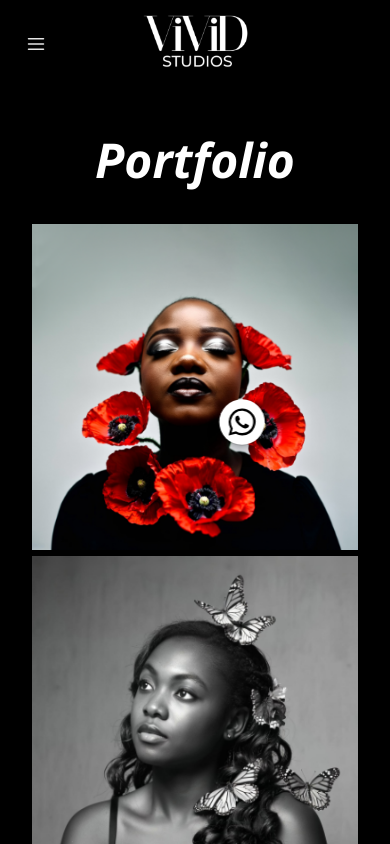
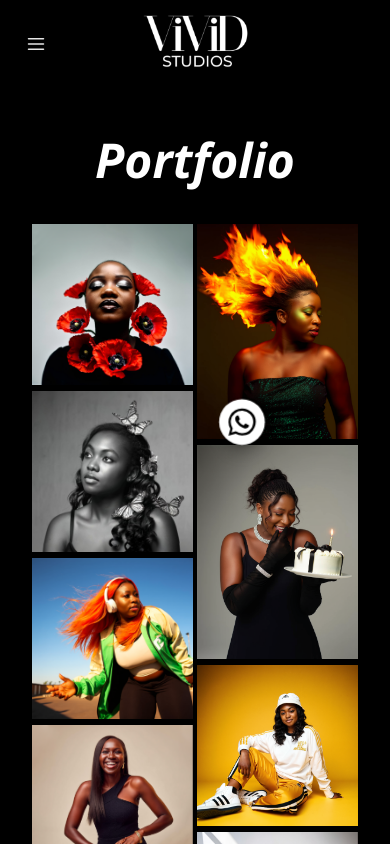
Before and after one commit to elijaharhinful/vivid-studios, a React (Vite) app: page /portfolio in a window 390 px wide. Shown: the top 844 px of the page. Built offline with nearby package versions, Linux system fonts and the light colour scheme.

Commit message:
chore: changed mobile view column from 1 to 2

```diff
--- a/src/components/PortfolioGrid.tsx
+++ b/src/components/PortfolioGrid.tsx
@@ -3,8 +3,10 @@ import Lightbox from "yet-another-react-lightbox";
 import Thumbnails from "yet-another-react-lightbox/plugins/thumbnails";
 import Zoom from "yet-another-react-lightbox/plugins/zoom";
 import Fullscreen from "yet-another-react-lightbox/plugins/fullscreen";
+import Captions from "yet-another-react-lightbox/plugins/captions";
 import "yet-another-react-lightbox/styles.css";
 import "yet-another-react-lightbox/plugins/thumbnails.css";
+import "yet-another-react-lightbox/plugins/captions.css"
 
 type Img = { src: string; alt?: string; caption?: string };
 
@@ -20,6 +22,7 @@ const PortfolioGrid: React.FC<Props> = ({ images, title = "Portfolio" }) => {
     src: img.src,
     alt: img.alt,
     title: img.caption || img.alt,
+    description: img.caption,
   }));
 
   return (
@@ -27,7 +30,7 @@ const PortfolioGrid: React.FC<Props> = ({ images, title = "Portfolio" }) => {
       <div className="max-w-6xl mx-auto">
         <h2 className="text-5xl font-bold italic mb-10">{title}</h2>
 
-        <div className="columns-1 sm:columns-2 md:columns-3 lg:columns-4 gap-1 [column-fill:_balance]">
+        <div className="columns-2 md:columns-3 lg:columns-4 gap-1 [column-fill:_balance]">
           {images.map((img, i) => (
             <button
               key={i}
@@ -51,7 +54,7 @@ const PortfolioGrid: React.FC<Props> = ({ images, title = "Portfolio" }) => {
         index={index}
         close={() => setIndex(-1)}
         slides={lightboxImages}
-        plugins={[Thumbnails, Zoom, Fullscreen]}
+        plugins={[Thumbnails, Zoom, Fullscreen, Captions]}
         styles={{
           container: { backgroundColor: "rgba(0, 0, 0, 0.95)" },
         }}
```
